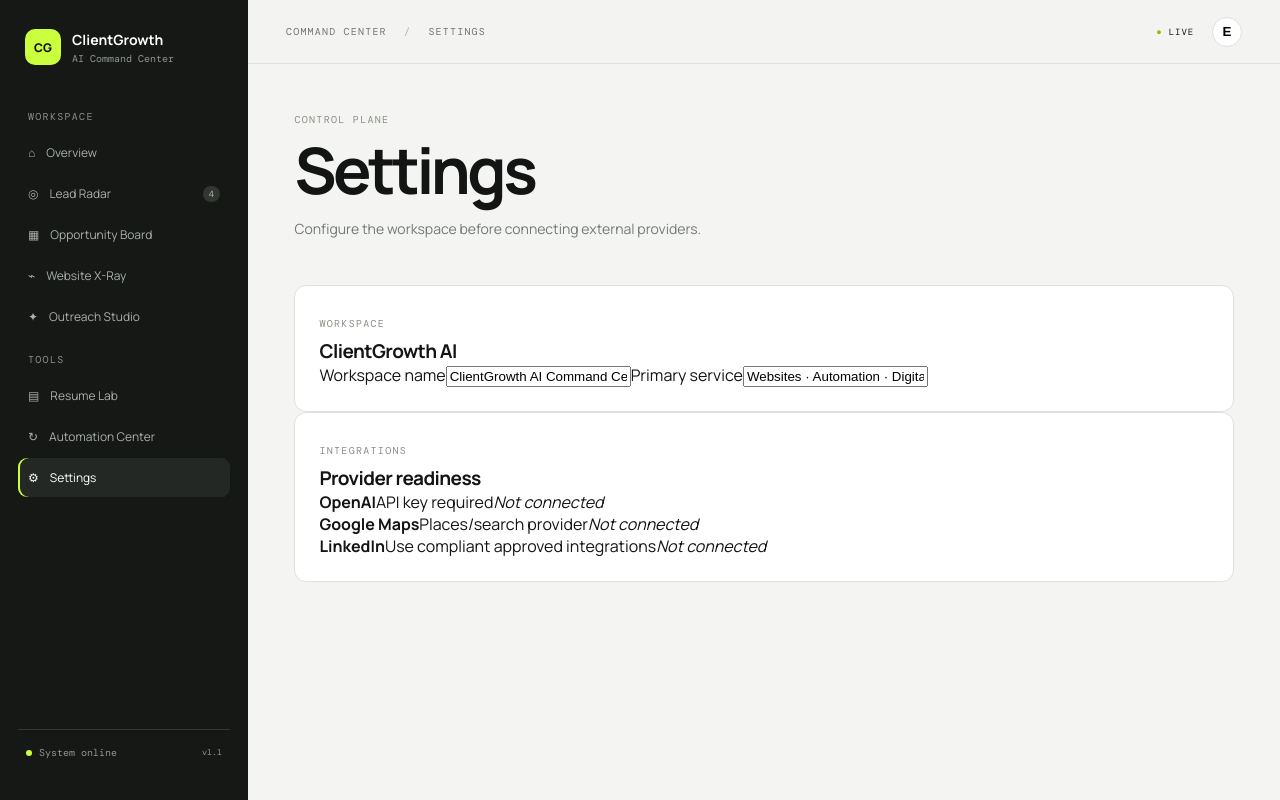
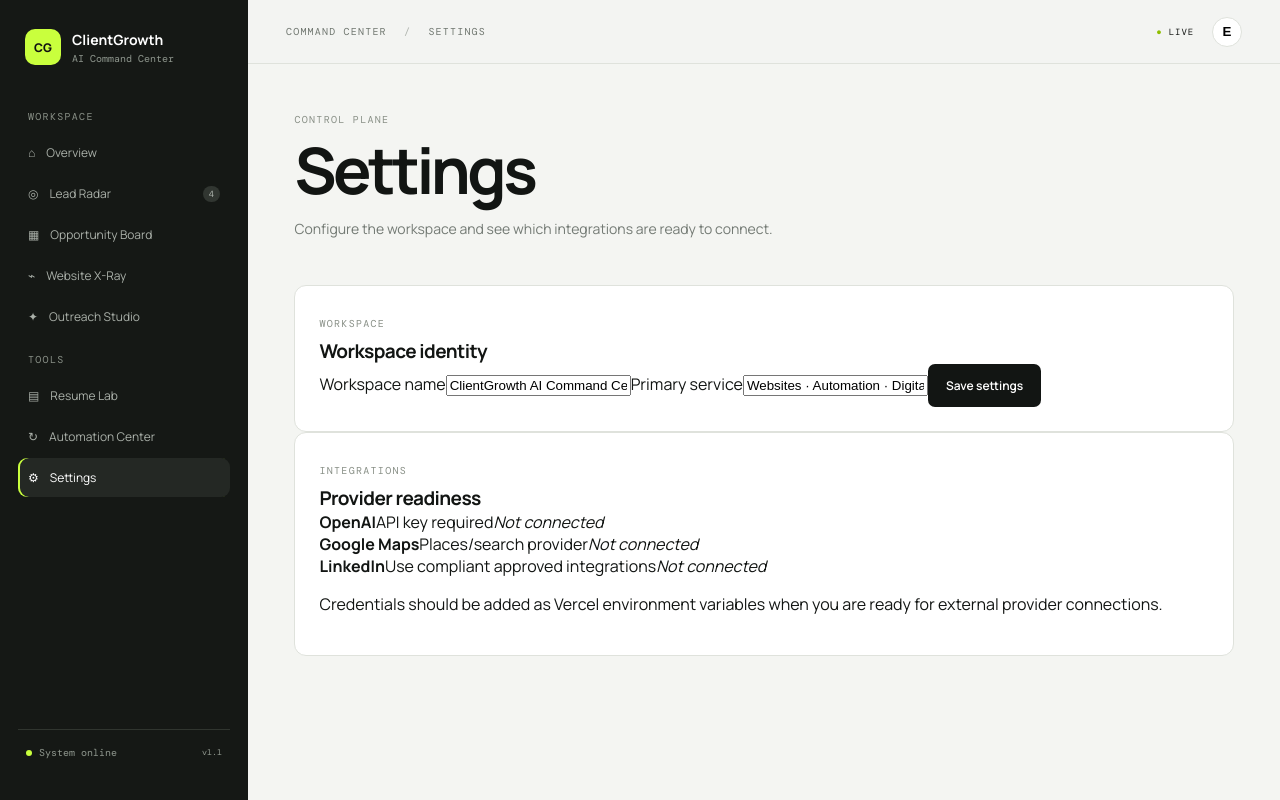
Before and after one commit to Ab2612Ab/clientgrowth-ai-hub, a FastAPI app: page /settings in a window 1280 px wide. Run offline with FastAPI, Linux system fonts and the light colour scheme.

Commit message:
Make Settings save workspace configuration and show integration readiness

```diff
--- a/templates/settings.html
+++ b/templates/settings.html
@@ -1 +1 @@
-{% extends 'base.html' %}{% block title %}Settings · ClientGrowth AI{% endblock %}{% block crumb %}SETTINGS{% endblock %}{% block content %}<section class="pagehead"><div><span class="eyebrow">CONTROL PLANE</span><h1>Settings</h1><p>Configure the workspace before connecting external providers.</p></div></section><div class="settings-grid"><section class="panel"><span class="eyebrow">WORKSPACE</span><h2>ClientGrowth AI</h2><label>Workspace name<input value="ClientGrowth AI Command Center"></label><label>Primary service<input value="Websites · Automation · Digital Systems"></label></section><section class="panel"><span class="eyebrow">INTEGRATIONS</span><h2>Provider readiness</h2><div class="integration"><b>OpenAI</b><span>API key required</span><em>Not connected</em></div><div class="integration"><b>Google Maps</b><span>Places/search provider</span><em>Not connected</em></div><div class="integration"><b>LinkedIn</b><span>Use compliant approved integrations</span><em>Not connected</em></div></section></div>{% endblock %}
+{% extends 'base.html' %}{% block title %}Settings · ClientGrowth AI{% endblock %}{% block crumb %}SETTINGS{% endblock %}{% block content %}<section class="pagehead"><div><span class="eyebrow">CONTROL PLANE</span><h1>Settings</h1><p>Configure the workspace and see which integrations are ready to connect.</p></div></section>{% if notice %}<div class="notice">{{notice}}</div>{% endif %}<div class="settings-grid"><form class="panel" method="post" action="/settings"><span class="eyebrow">WORKSPACE</span><h2>Workspace identity</h2><label>Workspace name<input name="workspace" value="{{settings.workspace}}" required></label><label>Primary service<input name="service" value="{{settings.service}}" required></label><button class="primary" type="submit">Save settings</button></form><section class="panel"><span class="eyebrow">INTEGRATIONS</span><h2>Provider readiness</h2><div class="integration"><b>OpenAI</b><span>API key required</span><em>{{ 'Connected' if settings.openai else 'Not connected' }}</em></div><div class="integration"><b>Google Maps</b><span>Places/search provider</span><em>{{ 'Connected' if settings.maps else 'Not connected' }}</em></div><div class="integration"><b>LinkedIn</b><span>Use compliant approved integrations</span><em>{{ 'Connected' if settings.linkedin else 'Not connected' }}</em></div><p class="muted">Credentials should be added as Vercel environment variables when you are ready for external provider connections.</p></section></div>{% endblock %}
```
